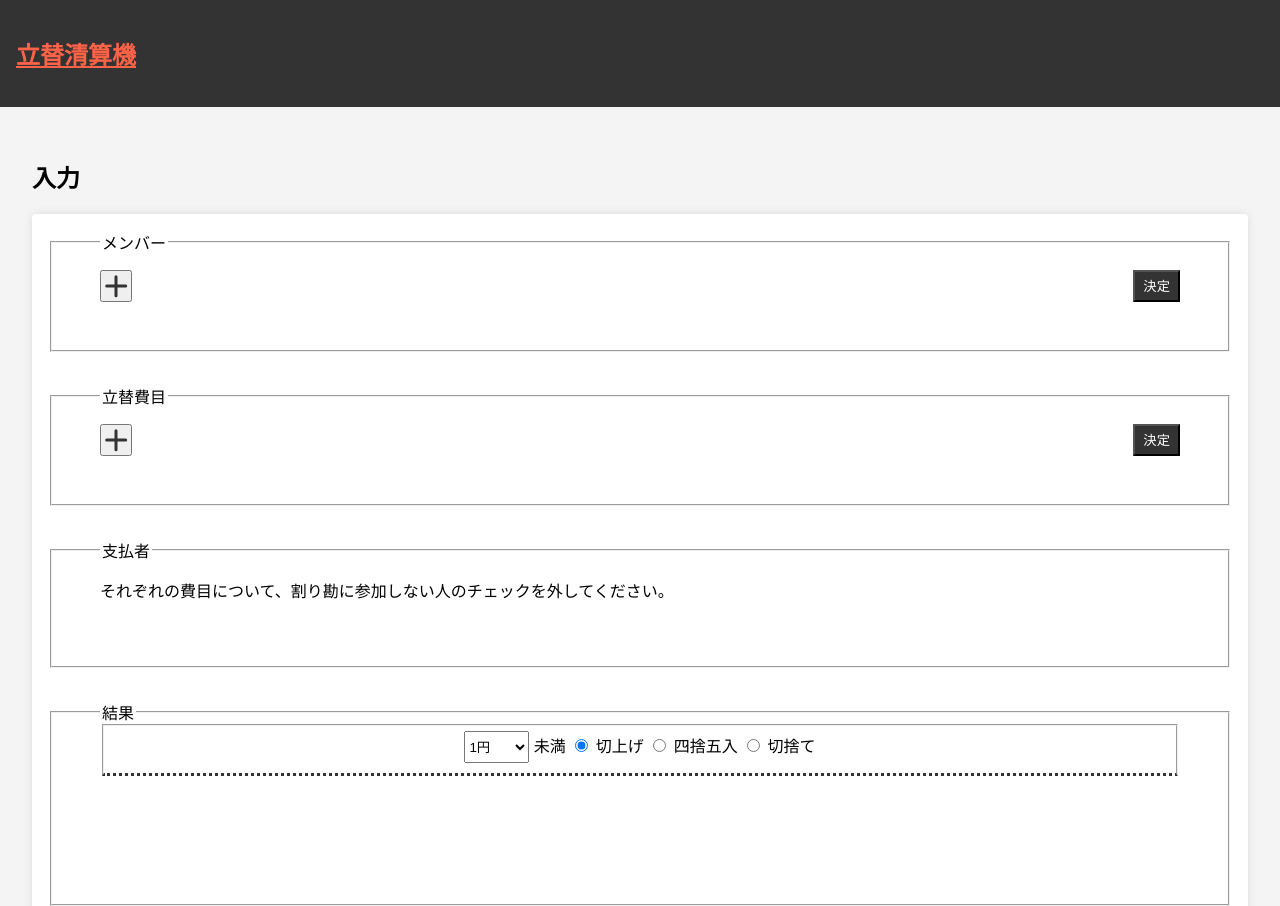
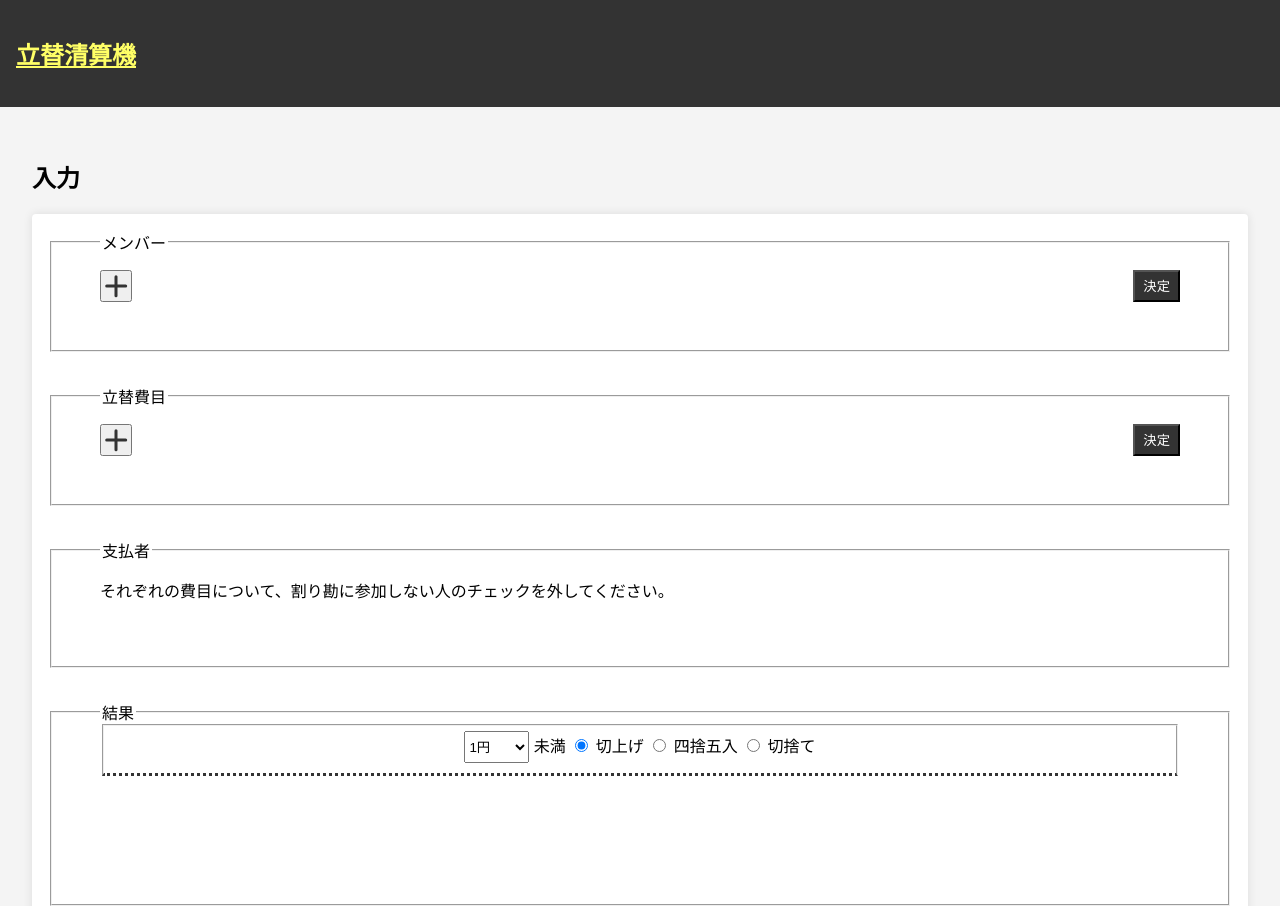
Before and after one commit to matsu478/matsu478.github.io, a plain HTML site: page index.html in a window 1280 px wide. Shown: the top 906 px of the page. Drawn offline with Linux system fonts and the light colour scheme.

Commit message:
change title color

```diff
--- a/resources/main.css
+++ b/resources/main.css
@@ -35,7 +35,7 @@ body {
 }
 
 .header .blog-title, .header .title-link {
-    color: #ff6347;
+    color: #ff6;
 }
 
 .header .title-link:hover {
```
